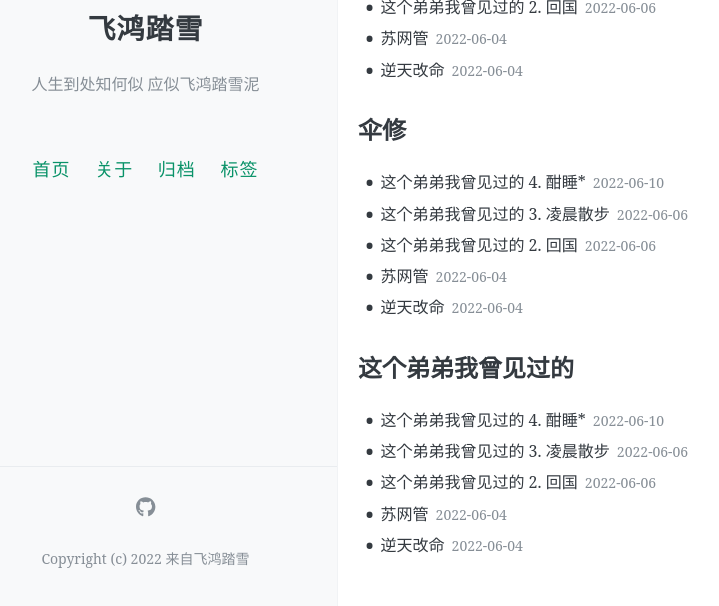
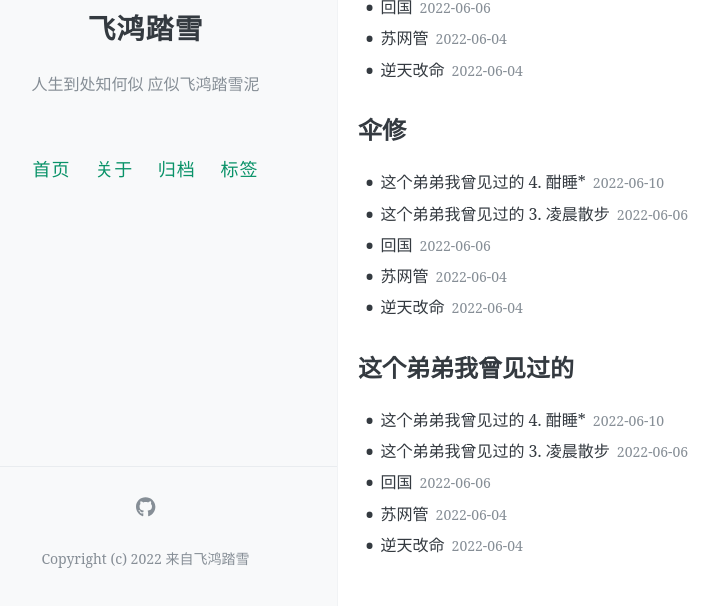
Before and after one commit to jwjwjiawen/feihongtaxue, a Jekyll site: the page built from tags/index.html, in a window 1280 px wide, cut to the strip 294-900 px from the top of the page. Shown: the whole strip, without its empty margins (46-765 px from the left). Built offline with Jekyll 4.4.1, drawn with Linux system fonts in a browser that asks for light colours; comment, search, counter and statistics services are not loaded; part of the change alters nothing that is shown.

Commit message:
Update 2022-06-06-bro02.md

```diff
--- a/_posts/2022-06-06-bro02.md
+++ b/_posts/2022-06-06-bro02.md
@@ -1,6 +1,6 @@
 ---
 layout: post
-title: 这个弟弟我曾见过的 2. 回国
+title: 回国
 date: 2022-06-06
 Author: 飞鸿踏雪
 categories:
@@ -9,9 +9,17 @@ comments: false
 pinned: false
 ---
 
-王杰希：你的梦是真的。
+**这个弟弟我曾见过的 2. 回国**
 
-# 2. 回国
+<!-- more -->
+
+> 这个弟弟我曾见过的 目录
+>
+> R18情节：无
+>
+> 在Lofter阅读[本文](https://iris2020.lofter.com/post/2457e4_2b5a6738f)
+
+***
 
 叶修和魏琛那句“很秋木苏”话音刚落，“咔哒”，房门忽然响了一下。
 
```
